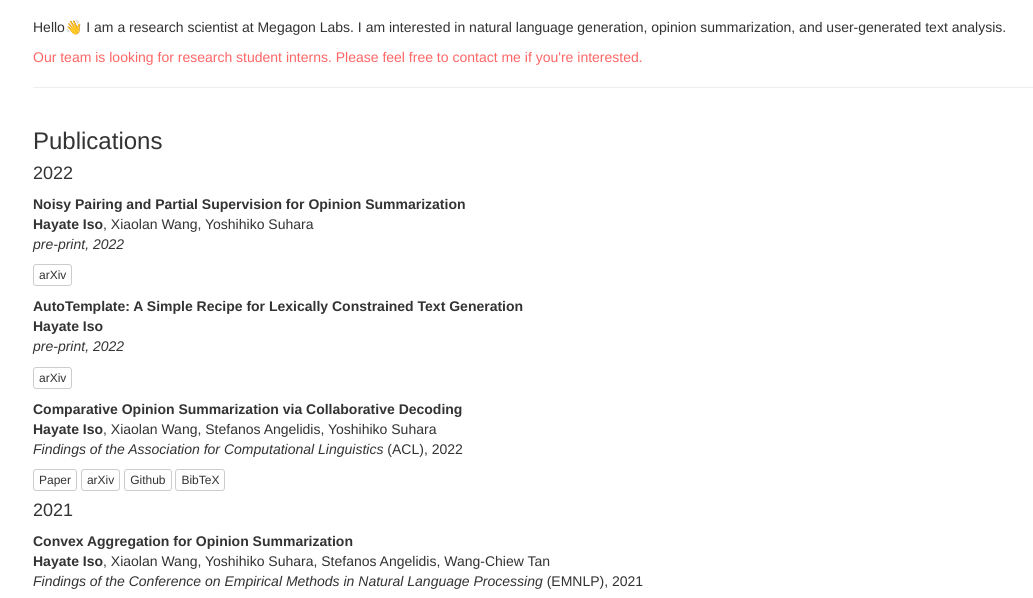
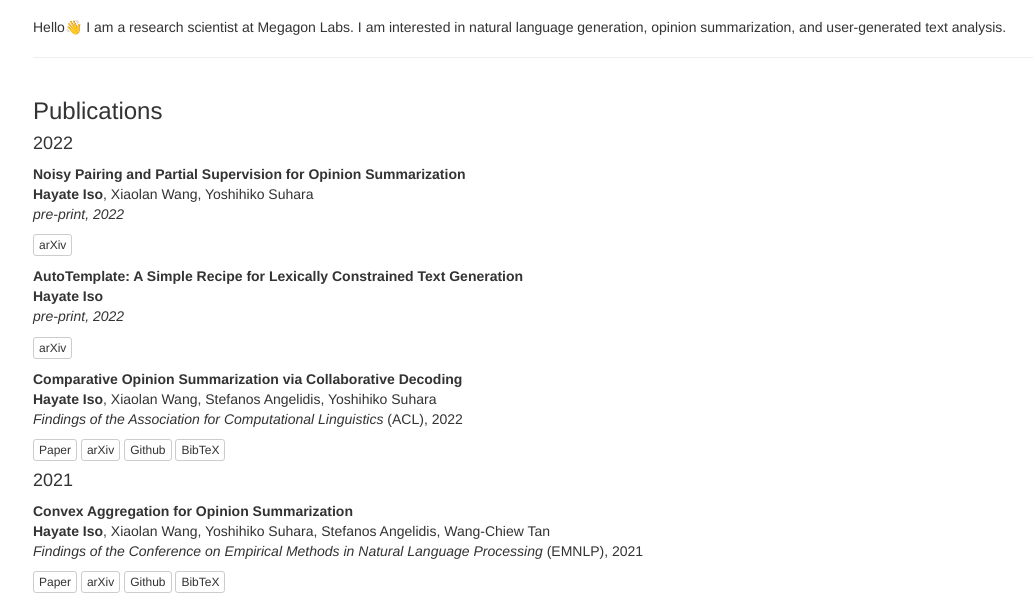
Before and after one commit to isomap/isomap.github.io, a plain HTML site: page index.html in a window 1280 px wide. Shown: the part 163-761 px from the top of the page, without its empty margins (22-1055 px from the left). Drawn offline with nearby package versions, Linux system fonts and the light colour scheme; files whose address does not match are found by name.

Commit message:
Update index.html

```diff
--- a/index.html
+++ b/index.html
@@ -48,7 +48,6 @@
 
     <div class="row">
       <p>Hello👋 I am a research scientist at Megagon Labs. I am interested in natural language generation, opinion summarization, and user-generated text analysis.</p>
-      <p style="color:#ff6666">Our team is looking for research student interns. Please feel free to contact me if you're interested. </p>
       <hr>
     </div>
 
```
